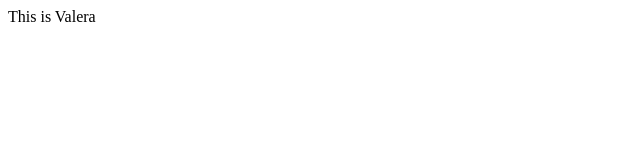
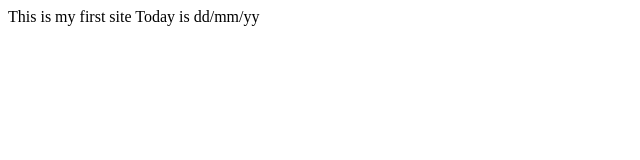
Before and after one commit to Tempest999/Tempest, a website: page site/index.html in a window 1280 px wide. Shown: the whole page, without its empty margins (0-640 px from the left). Drawn offline with Linux system fonts and the light colour scheme.

Commit message:
added current date

```diff
--- a/site/index.html
+++ b/site/index.html
@@ -5,6 +5,7 @@
 	<title>Document</title>
 </head>
 <body>
-	This is Valera
+	This is my first site
+	Today is dd/mm/yy
 </body>
 </html>
```
